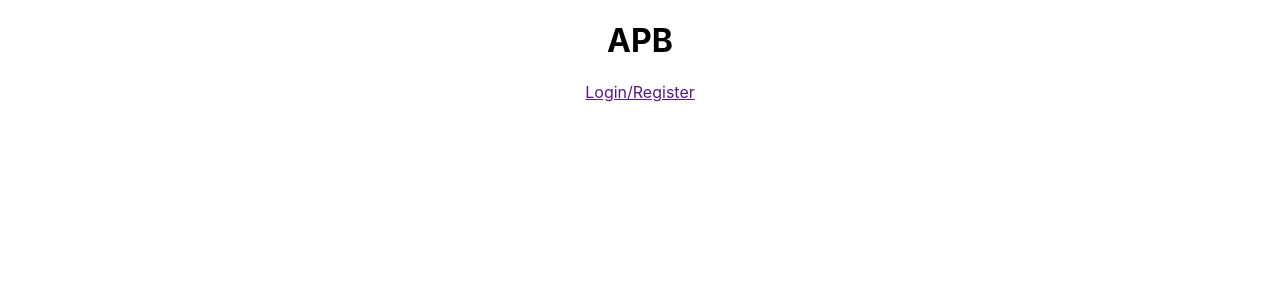
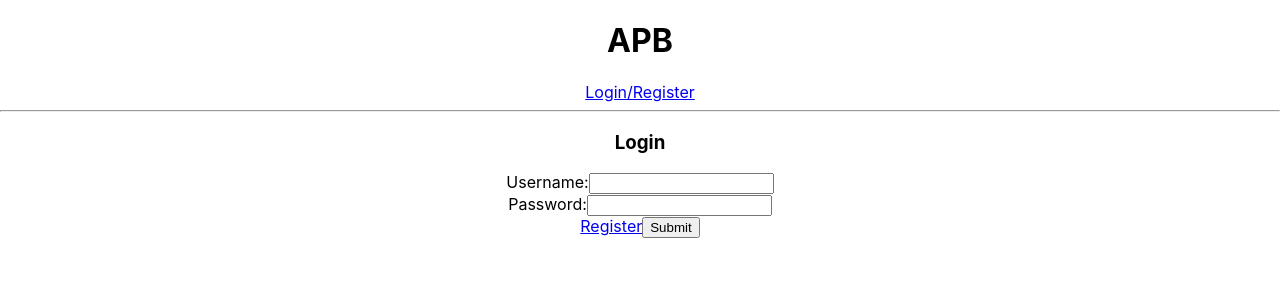
Before and after one commit to Jherrera1234/APB, a React (Create React App) app in the folder client/: page /login in a window 1280 px wide. Shown: the top 300 px of the page. Built offline with nearby package versions, Linux system fonts and the light colour scheme.

Commit message:
Layout and Login page are running

```diff
--- a/client/src/App.js
+++ b/client/src/App.js
@@ -1,11 +1,20 @@
 import logo from './logo.svg';
 import './App.css';
+import { Switch, Route } from 'react-router';
 import Layout from './layouts/Layout';
+import Login from './screens/Login/Login';
 
 function App() {
   return (
     <div className="App">
-      <Layout />
+      <Layout>
+        <Switch>
+          <Route path='/login'>
+            <Login />
+          </Route>
+        </Switch>
+
+      </Layout >
 
     </div>
   );
--- a/client/src/layouts/Layout.jsx
+++ b/client/src/layouts/Layout.jsx
@@ -1,14 +1,15 @@
 import React from 'react'
 import { Link } from 'react-router-dom'
 
-export default function Layout() {
+export default function Layout(props) {
   return (
     <div>
       <header>
         <h1>APB</h1>
-        <Link>Login/Register</Link>
-
+        <Link to="/login">Login/Register</Link>
+        <hr />
       </header>
+      {props.children}
     </div>
   )
 }
--- /dev/null
+++ b/client/src/screens/Login/Login.jsx
@@ -0,0 +1,50 @@
+import React from 'react'
+import { Link } from 'react-router-dom';
+import { useState } from 'react';
+
+export default function Login(props) {
+  const [formData, setFormData] = useState({
+    username: '',
+    password: '',
+  });
+
+  const handleChange = (e) => {
+    const { name, value } = e.target;
+    setFormData((prevState) => ({
+      ...prevState,
+      [name]: value,
+    }));
+  };
+
+  return (
+    <form onSubmit={(e) => {
+      e.preventDefault();
+      props.handleLogin(formData);
+    }}>
+      <h3>Login</h3>
+      <label>
+        Username:
+        <input
+          type='text'
+          name='username'
+          value={formData.username}
+          onChange={handleChange}
+        />
+      </label>
+      <br />
+      <label>
+        Password:
+        <input
+          type='password'
+          name='password'
+          value={formData.password}
+          onChange={handleChange}
+        />
+      </label>
+      <br />
+      <Link to='/register'>Register</Link>
+      <button>Submit</button>
+    </form>
+  );
+
+}
```
